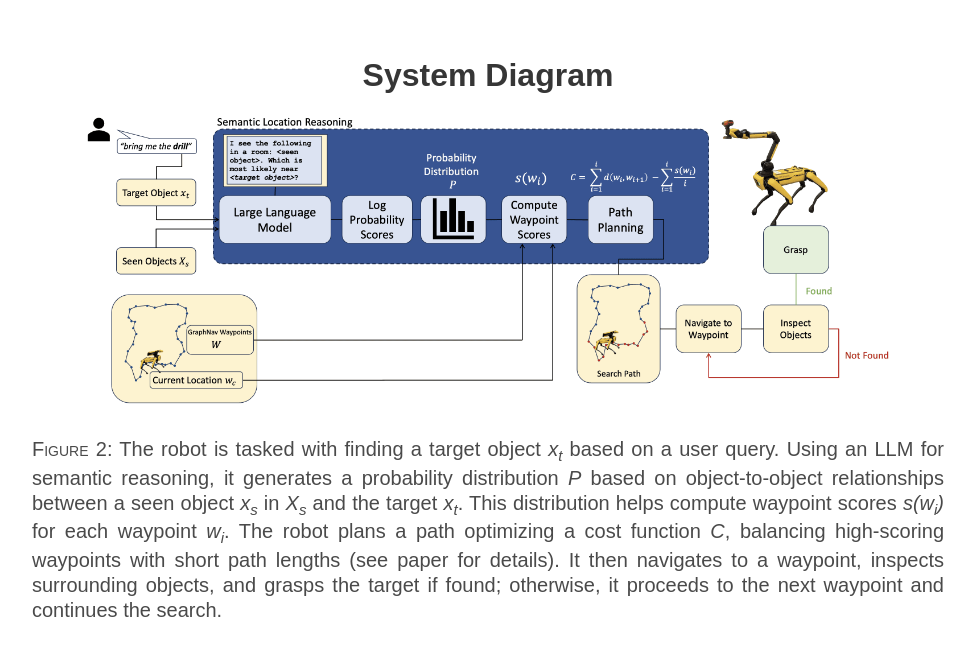
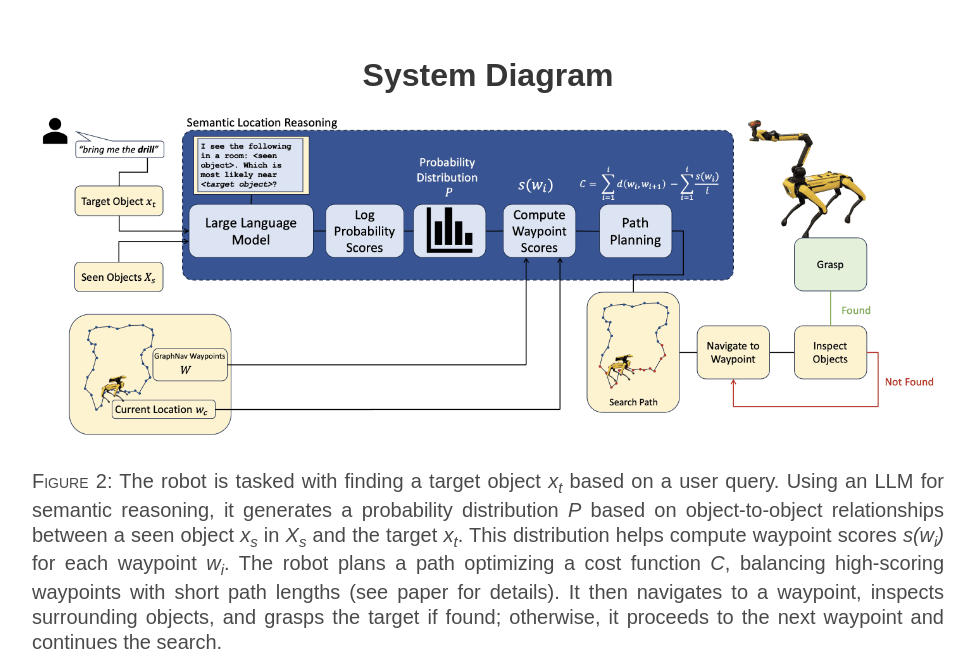
Before and after one commit to adi-balaji/losae, a plain HTML site: page index.html in a window 1280 px wide. Shown: the part 1384-2052 px from the top of the page, without its empty margins (152-1127 px from the left). Drawn offline with nearby package versions, Linux system fonts and the light colour scheme; some icons are missing; a web font is replaced by a local one.

Commit message:
system diagram size

```diff
--- a/index.html
+++ b/index.html
@@ -160,7 +160,7 @@
     <div class="hero-body">
       <div class="image-container" style="text-align: center;">
         <h2 class="title is-3">System Diagram</h2>
-        <img src="./static/images/system_diagram2.png" alt="LOSAE System Diagram" style="max-width: 90%; height: auto;">
+        <img src="./static/images/system_diagram2.png" alt="LOSAE System Diagram" style="max-width: 100%; height: auto;">
       </div>
       <h2 class="subtitle has-text-justified"><br>
         <span class="dnerf">Figure 2</span>: The robot is tasked with finding a target object <i>x<sub>t</sub></i> based on a user query. Using an LLM for semantic reasoning, it generates a probability distribution <i>P</i> based on object-to-object relationships between a seen object <i>x<sub>s</sub></i> in <i>X<sub>s</sub></i> and the target <i>x<sub>t</sub></i>. This distribution helps compute waypoint scores <i>s(w<sub>i</sub>)</i> for each waypoint <i>w<sub>i</sub></i>. The robot plans a path optimizing a cost function <i>C</i>, balancing high-scoring waypoints with short path lengths (see paper for details). It then navigates to a waypoint, inspects surrounding objects, and grasps the target if found; otherwise, it proceeds to the next waypoint and continues the search.
```
